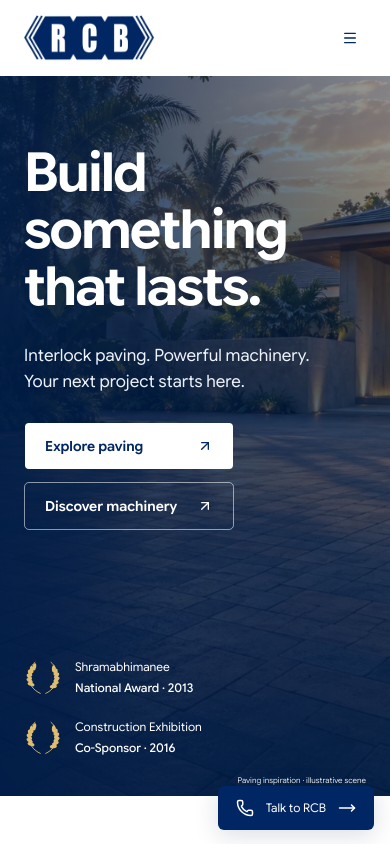
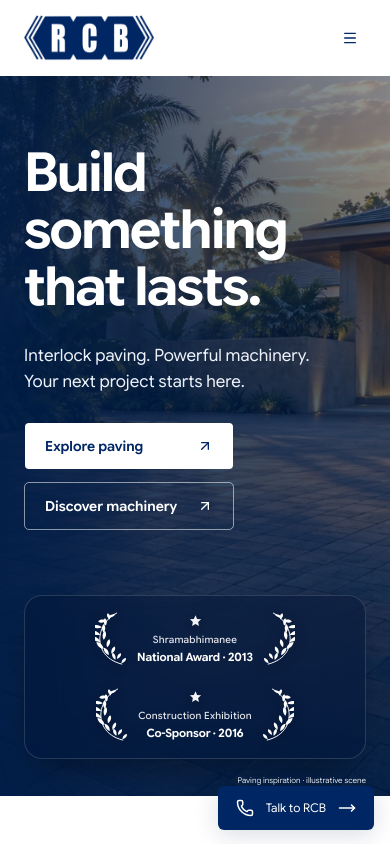
Before and after one commit to Vihangashamod/rcb, a Next.js app: page / in a window 390 px wide. Shown: the top 844 px of the page. Built offline with nearby package versions, Linux system fonts and the light colour scheme.

Commit message:
Redesign awards lockup in Apple laurel wreath aesthetic

```diff
--- a/src/app/site.css
+++ b/src/app/site.css
@@ -206,7 +206,6 @@ section[id] {
   align-items: center;
   justify-content: space-between;
   gap: 30px;
-  transition: height 0.4s var(--ease);
 }
 .site-header.is-compact {
   box-shadow: 0 5px 24px #0026630a;
@@ -405,30 +404,112 @@ section[id] {
   gap: 30px;
 }
 .hero-awards {
-  display: flex;
-  align-items: center;
-  gap: 30px;
-}
-.award-lockup {
-  display: flex;
-  align-items: center;
-  gap: 13px;
-  font-size: 12px;
-  line-height: 1.7;
-  color: #fff;
-}
-.award-lockup > svg {
-  width: 47px;
-  height: 55px;
-  color: var(--gold);
-}
-.award-lockup strong {
+  display: inline-flex;
+  align-items: center;
+  gap: 24px;
+}
+.hero-awards-apple {
+  padding: 12px 24px;
+  background: rgba(0, 20, 56, 0.45);
+  backdrop-filter: blur(20px);
+  -webkit-backdrop-filter: blur(20px);
+  border: 1px solid rgba(255, 255, 255, 0.14);
+  border-radius: 20px;
+  box-shadow: 0 16px 36px -12px rgba(0, 0, 0, 0.4);
+}
+.apple-award-badge {
+  display: inline-flex;
+  align-items: center;
+  justify-content: center;
+  gap: 8px;
+  text-decoration: none;
+  color: #ffffff;
+  padding: 6px 10px;
+  border-radius: 14px;
+  position: relative;
+  transition: transform 0.35s cubic-bezier(0.16, 1, 0.3, 1), background-color 0.25s ease;
+}
+.apple-award-badge::before {
+  content: "";
+  position: absolute;
+  inset: 0;
+  border-radius: 14px;
+  background: rgba(255, 255, 255, 0);
+  transition: background-color 0.25s ease;
+  pointer-events: none;
+}
+.apple-award-badge:hover {
+  transform: translateY(-2px);
+}
+.apple-award-badge:hover::before {
+  background: rgba(255, 255, 255, 0.08);
+}
+.apple-laurel-branch {
+  width: 40px;
+  height: 74px;
+  flex-shrink: 0;
+  color: #ffffff;
+  filter: drop-shadow(0 2px 6px rgba(0, 0, 0, 0.3));
+  transition: transform 0.35s cubic-bezier(0.16, 1, 0.3, 1);
+}
+.apple-laurel-right {
+  transform: scaleX(-1);
+}
+.apple-award-badge:hover .apple-laurel-left {
+  transform: translateX(-2px);
+}
+.apple-award-badge:hover .apple-laurel-right {
+  transform: scaleX(-1) translateX(-2px);
+}
+.apple-award-center {
+  display: flex;
+  flex-direction: column;
+  align-items: center;
+  text-align: center;
+  z-index: 1;
+  padding-inline: 4px;
+}
+.apple-award-emblem {
+  width: 15px;
+  height: 15px;
+  margin-bottom: 5px;
+  color: #ffffff;
+  opacity: 0.95;
+  filter: drop-shadow(0 2px 4px rgba(0, 0, 0, 0.35));
+}
+.apple-award-org {
+  font-size: 11px;
   font-weight: 500;
+  letter-spacing: 0.02em;
+  color: rgba(255, 255, 255, 0.88);
+  line-height: 1.25;
+  margin-bottom: 3px;
+  white-space: nowrap;
+}
+.apple-award-title {
+  font-size: 13px;
+  font-weight: 650;
+  letter-spacing: -0.01em;
+  color: #ffffff;
+  line-height: 1.25;
+  white-space: nowrap;
 }
 .award-divider {
-  height: 41px;
+  height: 48px;
   width: 1px;
-  background: #ffffff3d;
+  background: linear-gradient(180deg, transparent, rgba(255, 255, 255, 0.22) 20%, rgba(255, 255, 255, 0.22) 80%, transparent);
+}
+.apple-laurel-wreath-standalone {
+  display: inline-flex;
+  align-items: center;
+  justify-content: center;
+  color: #ffffff;
+  flex-shrink: 0;
+  filter: drop-shadow(0 2px 8px rgba(0, 0, 0, 0.3));
+}
+.apple-laurel-wreath-standalone .apple-laurel-branch {
+  width: 36px;
+  height: 68px;
 }
 .scroll-cue {
   display: flex;
@@ -1087,15 +1168,23 @@ section[id] {
 .award-list article + article {
   border-top: 1px solid #ffffff26;
 }
-.award-list svg {
-  width: 76px;
-  height: 90px;
-  color: var(--gold);
+.award-list .apple-laurel-wreath-standalone {
+  display: inline-flex;
+  align-items: center;
+  color: #ffffff;
   flex-shrink: 0;
+  filter: drop-shadow(0 2px 8px rgba(0, 0, 0, 0.35));
+}
+.award-list .apple-laurel-wreath-standalone .apple-laurel-branch {
+  width: 44px;
+  height: 84px;
+  color: #ffffff;
 }
 .award-list article span {
-  font-size: 14px;
-  color: var(--gold);
+  font-size: 13px;
+  font-weight: 600;
+  letter-spacing: 0.04em;
+  color: rgba(255, 255, 255, 0.75);
 }
 .award-list h3 {
   font-size: clamp(24px, 2.3vw, 32px);
@@ -1671,25 +1760,27 @@ section[id] {
   .hero-bottom {
     bottom: 38px;
   }
-  .hero-awards {
-    gap: 15px;
-    width: 100%;
-    align-items: flex-start;
-  }
-  .award-lockup {
-    flex-direction: column;
-    gap: 4px;
-    align-items: flex-start;
+  .hero-awards-apple {
+    gap: 16px;
+    padding: 10px 18px;
+    border-radius: 18px;
+  }
+  .apple-award-badge {
+    padding: 4px 8px;
+    gap: 6px;
+  }
+  .apple-laurel-branch {
+    width: 34px;
+    height: 62px;
+  }
+  .apple-award-org {
     font-size: 10px;
-    line-height: 1.7;
-    flex: 1;
-  }
-  .award-lockup > svg {
-    width: 32px;
-    height: 37px;
+  }
+  .apple-award-title {
+    font-size: 11.5px;
   }
   .award-divider {
-    height: 75px;
+    height: 40px;
   }
   .hero-image-note {
     font-size: 8px;
@@ -1923,23 +2014,29 @@ section[id] {
   .intro-loader {
     height: 250px;
   }
-  .hero-awards {
+  .hero-awards-apple {
     flex-direction: column;
-    gap: 17px;
-  }
-  .award-divider {
+    gap: 10px;
+    padding: 10px 16px;
+    width: 100%;
+    max-width: 380px;
+  }
+  .hero-awards .award-divider {
     display: none;
   }
-  .award-lockup {
-    flex-direction: row;
-    gap: 13px;
-    align-items: center;
-    font-size: 12px;
-    flex: initial;
-  }
-  .award-lockup > svg {
-    width: 38px;
-    height: 43px;
+  .apple-award-badge {
+    width: 100%;
+    justify-content: center;
+  }
+  .apple-laurel-branch {
+    width: 32px;
+    height: 58px;
+  }
+  .apple-award-org {
+    font-size: 10px;
+  }
+  .apple-award-title {
+    font-size: 11.5px;
   }
   .hero-bottom {
     bottom: 37px;
@@ -2690,8 +2787,8 @@ section[id] {
 .specs-support-callout {
   margin-top: auto;
   background: #f0f4fa;
-  border-left: 3px solid var(--primary);
-  border-radius: 4px;
+  border: 1px solid #d0dfef;
+  border-radius: 10px;
   padding: 18px 20px;
   display: flex;
   gap: 14px;
--- a/src/components/brand.tsx
+++ b/src/components/brand.tsx
@@ -9,60 +9,190 @@ export function Brand({ light = false }: { light?: boolean }) {
     </a>
   );
 }
-export function Laurel({ className = "" }: { className?: string }) {
+export function AppleLaurelBranch({
+  side = "left",
+  className = "",
+}: {
+  side?: "left" | "right";
+  className?: string;
+}) {
   return (
     <svg
-      className={className}
-      viewBox="0 0 64 66"
+      className={`apple-laurel-branch apple-laurel-${side} ${className}`.trim()}
+      viewBox="0 0 74 132"
       fill="none"
       aria-hidden="true"
     >
-      <g stroke="currentColor" strokeWidth="1.5">
-        <path d="M28 60C3 49 3 20 19 7M36 60C61 49 61 20 45 7" />
-      </g>
-      <g fill="currentColor">
-        {[0, 1, 2, 3, 4, 5].map((i) => (
-          <g key={i} transform={`rotate(${i * 16 - 34} 32 33)`}>
-            <ellipse
-              cx="9"
-              cy="31"
-              rx="3"
-              ry="6"
-              transform="rotate(-35 9 31)"
-            />
-            <ellipse
-              cx="55"
-              cy="31"
-              rx="3"
-              ry="6"
-              transform="rotate(35 55 31)"
-            />
-          </g>
-        ))}
-      </g>
+      {/* Stem */}
+      <path
+        d="M 62 124 C 20 114 4 80 14 48 C 21 28 34 14 50 6"
+        stroke="currentColor"
+        strokeWidth="2.2"
+        strokeLinecap="round"
+        fill="none"
+      />
+      {/* Bottom base leaf */}
+      <path
+        d="M 0 0 C -3.5 -5 -6 -13 0 -19 C 6 -13 3.5 -5 0 0 Z"
+        fill="currentColor"
+        transform="translate(61, 122) rotate(42) scale(0.85)"
+      />
+      {/* Pair 1 */}
+      <path
+        d="M 0 0 C -3.5 -5 -6 -13 0 -19 C 6 -13 3.5 -5 0 0 Z"
+        fill="currentColor"
+        transform="translate(47, 114) rotate(-22) scale(0.92)"
+      />
+      <path
+        d="M 0 0 C -3.5 -5 -6 -13 0 -18 C 6 -13 3.5 -5 0 0 Z"
+        fill="currentColor"
+        transform="translate(51, 112) rotate(34) scale(0.88)"
+      />
+      {/* Pair 2 */}
+      <path
+        d="M 0 0 C -3.5 -5 -6 -13 0 -20 C 6 -13 3.5 -5 0 0 Z"
+        fill="currentColor"
+        transform="translate(32, 103) rotate(-34) scale(1.02)"
+      />
+      <path
+        d="M 0 0 C -3.5 -5 -6 -13 0 -19 C 6 -13 3.5 -5 0 0 Z"
+        fill="currentColor"
+        transform="translate(38, 100) rotate(26) scale(0.96)"
+      />
+      {/* Pair 3 */}
+      <path
+        d="M 0 0 C -3.5 -5 -6 -14 0 -21 C 6 -14 3.5 -5 0 0 Z"
+        fill="currentColor"
+        transform="translate(20, 89) rotate(-46) scale(1.10)"
+      />
+      <path
+        d="M 0 0 C -3.5 -5 -6 -13 0 -19 C 6 -13 3.5 -5 0 0 Z"
+        fill="currentColor"
+        transform="translate(28, 85) rotate(16) scale(1.02)"
+      />
+      {/* Pair 4 (Apex) */}
+      <path
+        d="M 0 0 C -3.5 -5 -6 -14 0 -21 C 6 -14 3.5 -5 0 0 Z"
+        fill="currentColor"
+        transform="translate(13, 73) rotate(-58) scale(1.14)"
+      />
+      <path
+        d="M 0 0 C -3.5 -5 -6 -13 0 -20 C 6 -13 3.5 -5 0 0 Z"
+        fill="currentColor"
+        transform="translate(20, 68) rotate(8) scale(1.06)"
+      />
+      {/* Pair 5 */}
+      <path
+        d="M 0 0 C -3.5 -5 -6 -14 0 -21 C 6 -14 3.5 -5 0 0 Z"
+        fill="currentColor"
+        transform="translate(12, 56) rotate(-70) scale(1.12)"
+      />
+      <path
+        d="M 0 0 C -3.5 -5 -6 -13 0 -19 C 6 -13 3.5 -5 0 0 Z"
+        fill="currentColor"
+        transform="translate(20, 51) rotate(0) scale(1.02)"
+      />
+      {/* Pair 6 */}
+      <path
+        d="M 0 0 C -3.5 -5 -6 -13 0 -20 C 6 -13 3.5 -5 0 0 Z"
+        fill="currentColor"
+        transform="translate(16, 39) rotate(-82) scale(1.06)"
+      />
+      <path
+        d="M 0 0 C -3.5 -5 -6 -13 0 -18 C 6 -13 3.5 -5 0 0 Z"
+        fill="currentColor"
+        transform="translate(25, 35) rotate(-8) scale(0.96)"
+      />
+      {/* Pair 7 */}
+      <path
+        d="M 0 0 C -3.5 -5 -6 -13 0 -19 C 6 -13 3.5 -5 0 0 Z"
+        fill="currentColor"
+        transform="translate(26, 24) rotate(-94) scale(0.98)"
+      />
+      <path
+        d="M 0 0 C -3.5 -5 -6 -12 0 -17 C 6 -12 3.5 -5 0 0 Z"
+        fill="currentColor"
+        transform="translate(34, 21) rotate(-18) scale(0.90)"
+      />
+      {/* Tip leaf */}
+      <path
+        d="M 0 0 C -3.5 -5 -6 -13 0 -19 C 6 -13 3.5 -5 0 0 Z"
+        fill="currentColor"
+        transform="translate(47, 9) rotate(-112) scale(0.88)"
+      />
     </svg>
   );
 }
-export function Awards() {
+
+export function AwardEmblem({ className = "" }: { className?: string }) {
   return (
-    <div className="hero-awards">
-      <a href="#achievements" className="award-lockup">
-        <Laurel />
-        <span>
-          Shramabhimanee
-          <br />
-          <strong>National Award · 2013</strong>
-        </span>
-      </a>
-      <span className="award-divider" />
-      <a href="#achievements" className="award-lockup">
-        <Laurel />
-        <span>
-          Construction Exhibition
-          <br />
-          <strong>Co-Sponsor · 2016</strong>
-        </span>
-      </a>
+    <svg
+      className={`apple-award-emblem ${className}`.trim()}
+      viewBox="0 0 24 24"
+      fill="currentColor"
+      aria-hidden="true"
+    >
+      <path d="M12 2l2.6 5.8 6.4.7-4.8 4.3 1.3 6.2L12 16l-5.5 3 1.3-6.2-4.8-4.3 6.4-.7L12 2z" />
+    </svg>
+  );
+}
+
+export function AppleAwardBadge({
+  org,
+  title,
+  href = "#achievements",
+  className = "",
+}: {
+  org: string;
+  title: string;
+  href?: string;
+  className?: string;
+}) {
+  return (
+    <a
+      href={href}
+      className={`apple-award-badge ${className}`.trim()}
+      aria-label={`${org} ${title}`}
+    >
+      <AppleLaurelBranch side="left" />
+      <div className="apple-award-center">
+        <AwardEmblem />
+        <span className="apple-award-org">{org}</span>
+        <strong className="apple-award-title">{title}</strong>
+      </div>
+      <AppleLaurelBranch side="right" />
+    </a>
+  );
+}
+
+export function Laurel({ className = "" }: { className?: string }) {
+  return (
+    <div
+      className={`apple-laurel-wreath-standalone ${className}`.trim()}
+      aria-hidden="true"
+    >
+      <AppleLaurelBranch side="left" />
+      <AppleLaurelBranch side="right" />
     </div>
   );
 }
+
+export function Awards() {
+  return (
+    <div
+      className="hero-awards hero-awards-apple"
+      role="region"
+      aria-label="Awards and Recognition"
+    >
+      <AppleAwardBadge
+        org="Shramabhimanee"
+        title="National Award · 2013"
+      />
+      <span className="award-divider" aria-hidden="true" />
+      <AppleAwardBadge
+        org="Construction Exhibition"
+        title="Co-Sponsor · 2016"
+      />
+    </div>
+  );
+}
```
